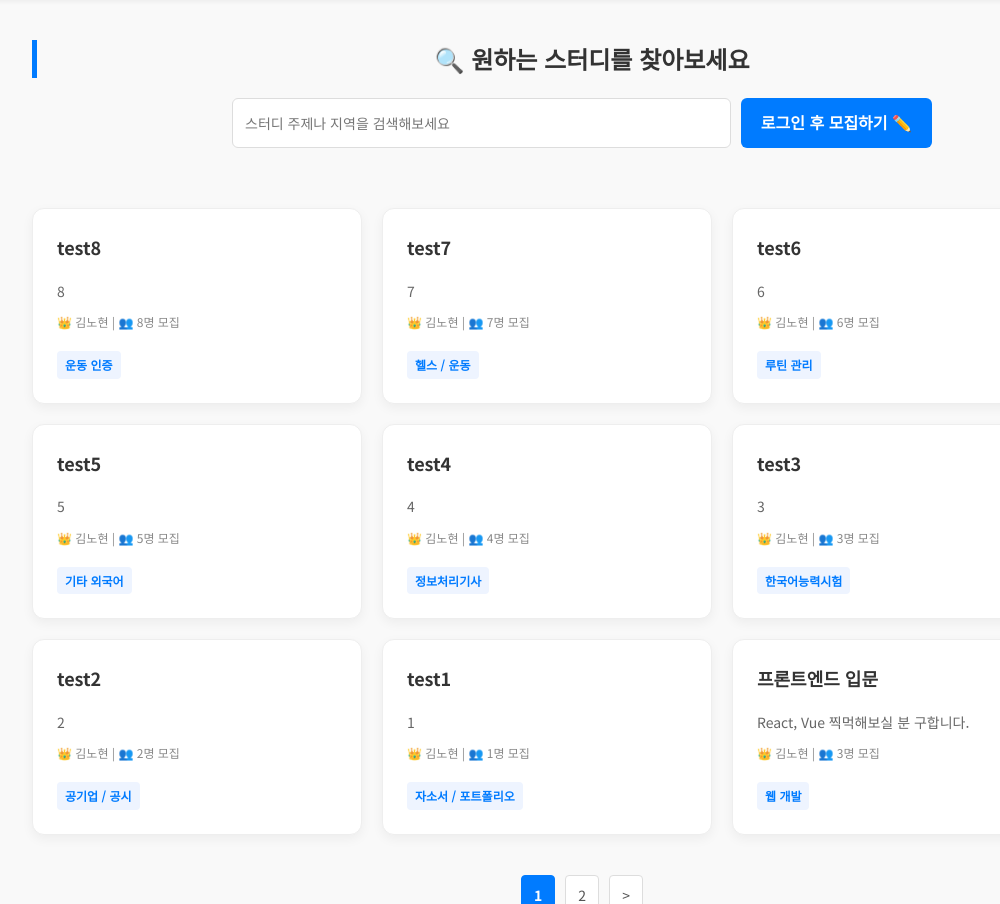
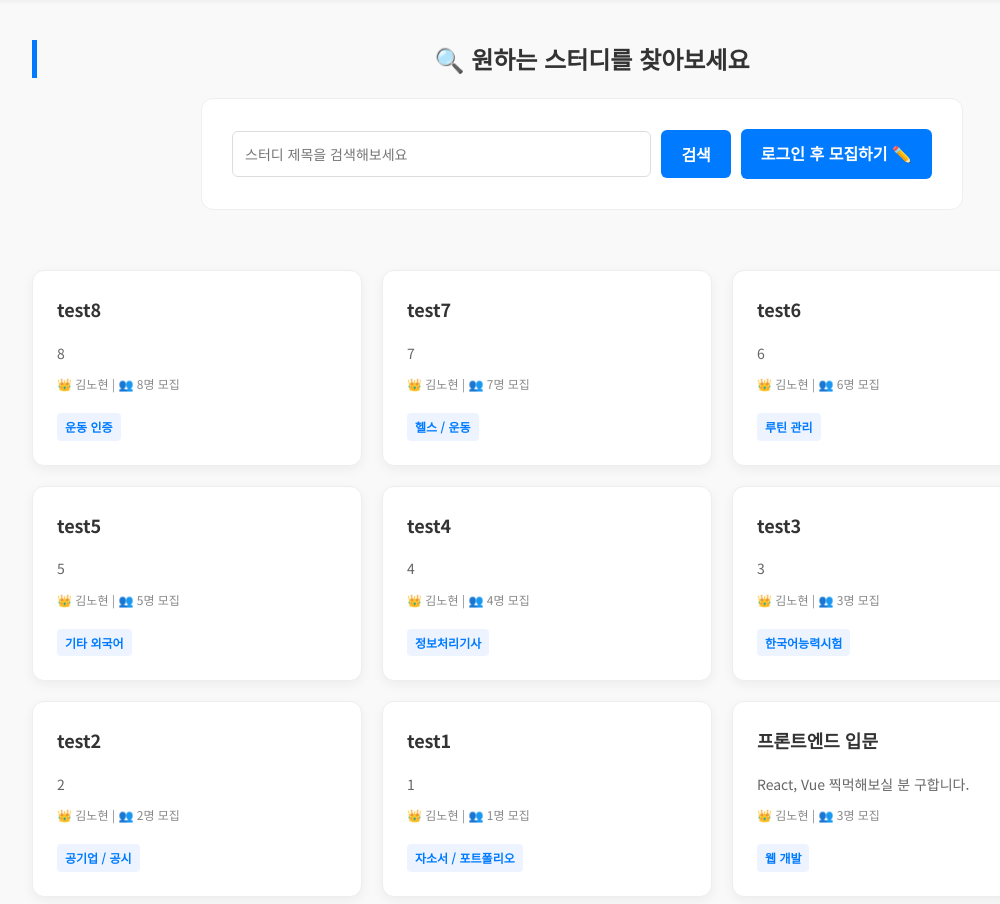
Before and after one commit to nohyunkim/studymate-web, a Flask app: page /study in a window 1280 px wide. Shown: the part 60-964 px from the top of the page, without its empty margins (58-1058 px from the left). Run offline with Flask 3, Linux system fonts and the light colour scheme; data comes from the database, SQL or seed files in the repository.

Commit message:
여덟번째업로드

```diff
--- a/app.py
+++ b/app.py
@@ -115,19 +115,26 @@
 
     return render_template('signup.html')
 
-# 6. 스터디 목록
+# 6. 스터디 목록 (검색 기능 추가됨)
 @app.route('/study')
 def study():
     page = request.args.get('page', 1, type=int)
+    keyword = request.args.get('keyword', type=str, default='') # 검색어 가져오기
 
-    pagination = Study.query.order_by(
-        Study.date.desc()
-    ).paginate(page=page, per_page=9)
+    # 기본 쿼리: 날짜 최신순
+    query = Study.query.order_by(Study.date.desc())
+
+    # 검색어가 있다면? 제목에 포함된 것만 필터링 (Study.title.contains)
+    if keyword:
+        query = query.filter(Study.title.contains(keyword))
+
+    pagination = query.paginate(page=page, per_page=9)
 
     return render_template(
         'study.html',
         pagination=pagination,
-        user_nickname=session.get('user_nickname')
+        user_nickname=session.get('user_nickname'),
+        keyword=keyword  # 검색어도 같이 템플릿으로 보내줍니다 (검색창 유지용)
     )
 
 # 7. 스터디 글쓰기
@@ -202,6 +209,23 @@
         user_nickname=session.get('user_nickname')
     )
 
+# 11. 내가 쓴 글 보기 (새로 추가됨)
+@app.route('/myposts')
+def my_posts():
+    if 'user_nickname' not in session:
+        return redirect(url_for('login')) # 로그인 안했으면 쫓아냄
+
+    nickname = session['user_nickname']
+
+    # 작성자가 '나'인 글만 찾아서 가져옴 (최신순)
+    my_studies = Study.query.filter_by(writer=nickname).order_by(Study.date.desc()).all()
+
+    return render_template(
+        'myposts.html', # 새로운 HTML 파일
+        studies=my_studies,
+        user_nickname=nickname
+    )
+
 # 서버 실행
 if __name__ == '__main__':
     with app.app_context():
--- a/static/css/style.css
+++ b/static/css/style.css
@@ -250,13 +250,30 @@
     border-color: #ccc;
 }
 
-/* 검색창과 글쓰기 영역 버튼 */
+/* --- style.css --- */
+
+/* 검색창과 글쓰기 영역 버튼 컨테이너 */
 .search-box {
-    display: flex; /* 가로배치 */
-    justify-content: center; /* 가운데 정렬 */
-    gap: 10px; /* 검색창과 버튼 사이 간격 */
-    max-width: 700px; /* 전체 너비 제한 */
-    margin: 0 auto 40px; /* 중앙 정렬 & 아래 여백 */
+    display: flex;           /* 가로 배치 */
+    justify-content: center; /* 가로 중앙 정렬 */
+    align-items: center;     /* [중요] 세로 중앙 정렬 (늘어남 방지) */
+    gap: 10px;               /* 요소 사이 간격 */
+    max-width: 700px;
+    margin: 0 auto 40px;
+}
+
+/* 검색창 내부의 입력창(input) 전용 스타일 */
+.search-box input {
+    flex: 1;           /* [중요] 남은 공간을 적절히 차지하도록 설정 (무조건 100% 차지 방지) */
+    width: auto;       /* 기본 width: 100% 덮어쓰기 */
+    margin-bottom: 0;  /* 불필요한 여백 제거 */
+}
+
+/* 검색 버튼 스타일 (줄바꿈 방지) */
+.search-box .primary-btn {
+    white-space: nowrap; /* [중요] 공간이 좁아도 글자가 줄바꿈되지 않게 설정 */
+    width: auto;         /* 버튼 크기는 글자 길이에 맞게 */
+    margin-bottom: 0;    /* 줄 맞춤을 위해 하단 여백 제거 */
 }
 
 /* 글쓰기 버튼 전용 스타일 */
--- a/templates/index.html
+++ b/templates/index.html
@@ -28,7 +28,7 @@
 
                     <div class="dropdown-menu" id="dropdownMenu">
                         <a href="#">마이페이지</a>
-                        <a href="#">내가 쓴 글</a>
+                        <a href="{{ url_for('my_posts') }}">내가 쓴 글</a>
                         <hr>
                         <a href="{{ url_for('logout') }}">로그아웃</a>
                     </div>
--- a/templates/study.html
+++ b/templates/study.html
@@ -25,7 +25,7 @@
 
                     <div class="dropdown-menu" id="dropdownMenu">
                         <a href="#">마이페이지</a>
-                        <a href="#">내가 쓴 글</a>
+                        <a href="{{ url_for('my_posts') }}">내가 쓴 글</a>
                         <hr>
                         <a href="{{ url_for('logout') }}">로그아웃</a>
                     </div>
@@ -42,15 +42,18 @@
         <section style="text-align: center;">
             <h2>🔍 원하는 스터디를 찾아보세요</h2>
 
-            <div class="search-box">
-                <input type="text" placeholder="스터디 주제나 지역을 검색해보세요" style="margin-bottom: 0;">
+            <form action="{{ url_for('study') }}" method="GET" class="search-box">
+                <input type="text" name="keyword" placeholder="스터디 제목을 검색해보세요"
+                    value="{{ keyword if keyword else '' }}" style="margin-bottom: 0;">
+
+                <button type="submit" class="primary-btn" style="width: auto; padding: 12px 20px;">검색</button>
+
                 {% if user_nickname %}
                     <a href="{{ url_for('studywrite') }}" class="write-btn">모집하기 ✏️</a>
                 {% else %}
                     <a href="{{ url_for('login') }}" class="write-btn">로그인 후 모집하기 ✏️</a>
                 {% endif %}
-
-            </div>
+            </form>
         </section>
 
         <section>
--- a/templates/study_detail.html
+++ b/templates/study_detail.html
@@ -24,7 +24,7 @@
 
                 <div class="dropdown-menu" id="dropdownMenu">
                     <a href="#">마이페이지</a>
-                    <a href="#">내가 쓴 글</a>
+                    <a href="{{ url_for('my_posts') }}">내가 쓴 글</a>
                     <hr>
                     <a href="{{ url_for('logout') }}">로그아웃</a>
                 </div>
```
Also changed, not shown: templates/myposts.html (added, +56 -0 lines).
